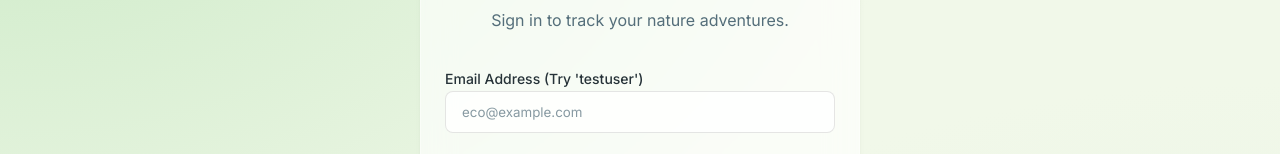
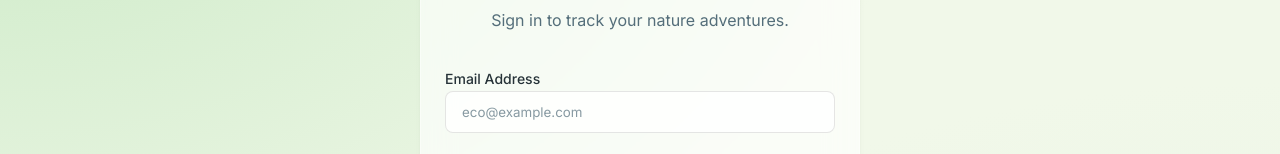
Before and after one commit to yavsanmahmutcan8-source/EcoHealth, a React (Vite) app in the folder frontend/: page /auth in a window 1280 px wide. Shown: the part 153-307 px from the top of the page. Built offline with nearby package versions, Linux system fonts and the light colour scheme; no server answers.

Commit message:
feat: Remove test user hint and promote admin123

```diff
--- a/frontend/src/features/auth/AuthPage.jsx
+++ b/frontend/src/features/auth/AuthPage.jsx
@@ -81,7 +81,7 @@ export function AuthPage() {
             />
           )}
           <Input
-            label="Email Address (Try 'testuser')"
+            label="Email Address"
             type="text"
             placeholder="eco@example.com"
             value={email}
```
Also changed, not shown: 2 other files (tests, documents, lock files or other folders).
